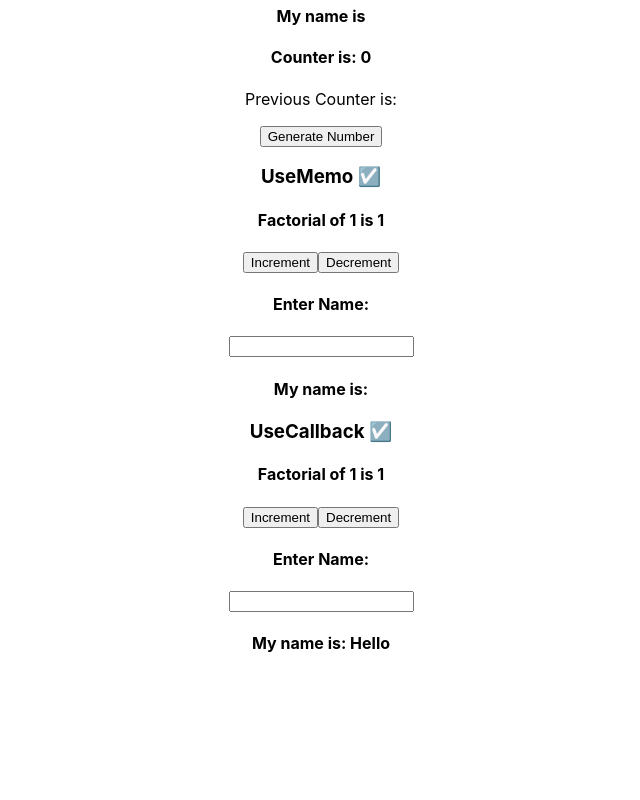
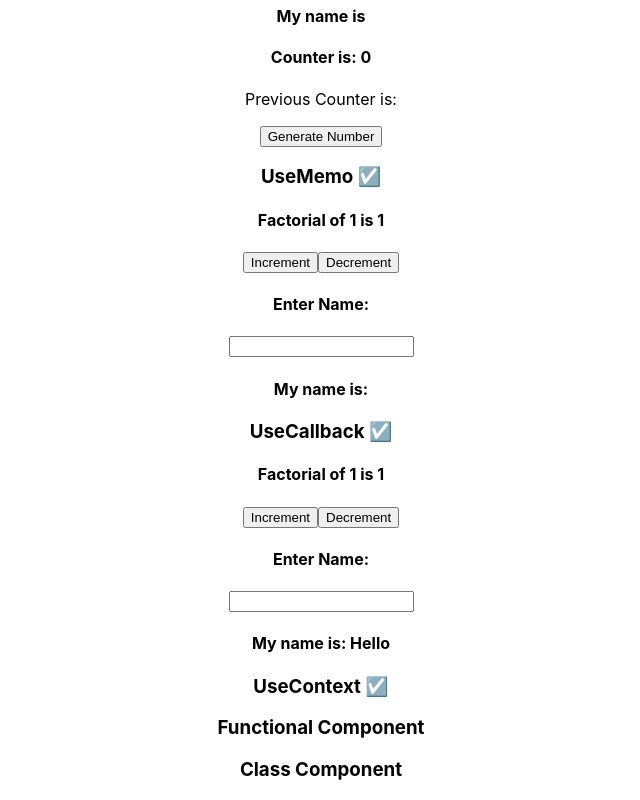
Before and after one commit to Tausif4171/React-Hooks, a React (Create React App) app: page / in a window 1280 px wide. Shown: the part 619-1419 px from the top of the page, without its empty margins (319-959 px from the left). Before the commit the page ends 1294 px from the top, so only its background shows below. Built offline with nearby package versions, Linux system fonts and the light colour scheme.

Commit message:
created files for useContext

```diff
--- a/src/App.js
+++ b/src/App.js
@@ -4,6 +4,7 @@ import Main from './React Hooks/useEffect/Main'
 import UseRef from "./React Hooks/useRef";
 import UseMemo from "./React Hooks/useMemo";
 import UseCallback from "./React Hooks/useCallback";
+import UseContext from "./React Hooks/useContext.js/Main";
 
 function App() {
   return (
@@ -14,6 +15,7 @@ function App() {
       <UseRef />
       <UseMemo />
       <UseCallback />
+      <UseContext />
     </div>
   );
 }
--- /dev/null
+++ b/src/React Hooks/useContext.js/CComponent.js
@@ -0,0 +1,11 @@
+import React from "react";
+
+const CComponent = () => {
+  return (
+    <div>
+      <h3>Class Component</h3>
+    </div>
+  );
+};
+
+export default CComponent;
--- /dev/null
+++ b/src/React Hooks/useContext.js/FComponent.js
@@ -0,0 +1,11 @@
+import React from "react";
+
+const FComponent = () => {
+  return (
+    <div>
+      <h3>Functional Component</h3>
+    </div>
+  );
+};
+
+export default FComponent;
--- /dev/null
+++ b/src/React Hooks/useContext.js/Main.js
@@ -0,0 +1,15 @@
+import React from "react";
+import FComponent from "./FComponent";
+import CComponent from "./CComponent";
+
+const UseContext = () => {
+  return (
+    <div>
+      <h3>UseContext ☑️</h3>
+      <FComponent />
+      <CComponent />
+    </div>
+  );
+};
+
+export default UseContext;
```
